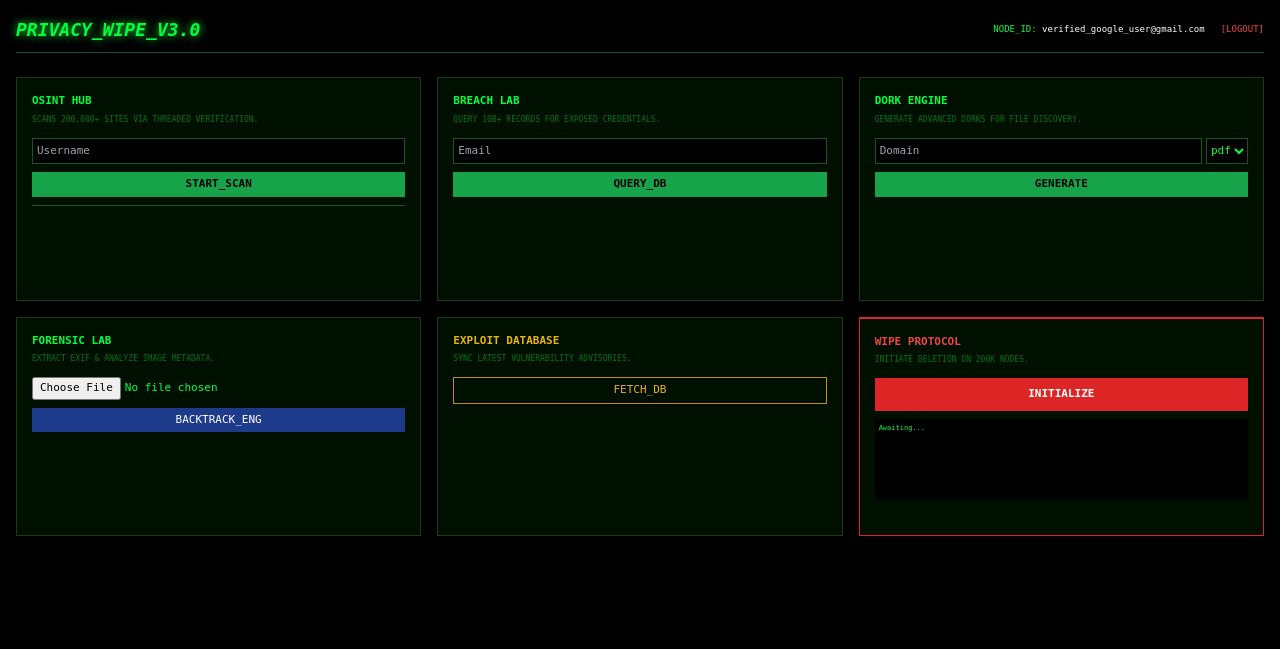
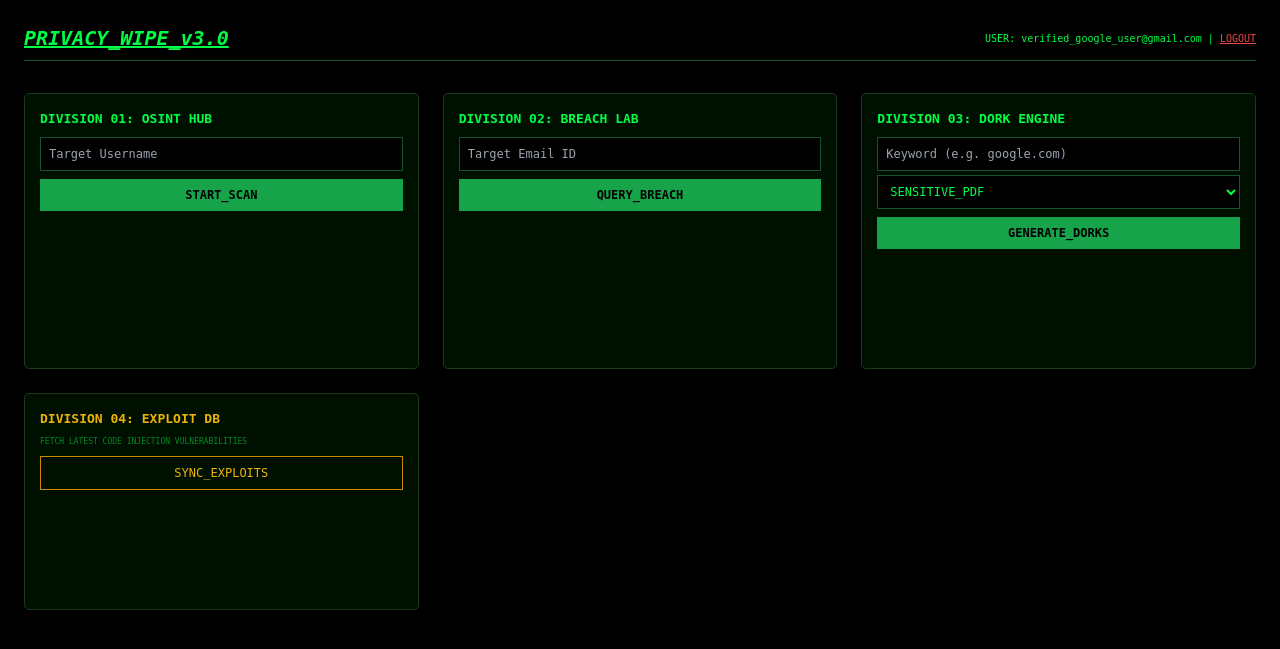
Before and after one commit to uprocks143/PrivacyWipe-Final, a Flask app: page / in a window 1280 px wide. Shown: the top 649 px of the page. Run offline with Flask 3, Linux system fonts and the light colour scheme; the visitor is signed in with stand-in values (Sample User, id 1); some libraries are stand-ins or nearby versions.

Commit message:
Refactor dashboard layout and improve styles
Updated titles and improved styling for dashboard elements. Enhanced input fields and button styles for better user experience. Removed unused sections and added new functionalities.

```diff
--- a/templates/dashboard.html
+++ b/templates/dashboard.html
@@ -1,99 +1,93 @@
-
 <!DOCTYPE html>
 <html>
 <head>
-    <title>DASHBOARD_v3.0</title>
+    <title>DASHBOARD v3.0</title>
     <script src="https://cdn.tailwindcss.com"></script>
     <style>
-        :root { --neon: #00ff41; }
-        body { background: #000; color: var(--neon); font-family: monospace; font-size: 11px; }
-        .cyber-card { border: 1px solid #1a3a1a; background: rgba(0,20,0,0.8); padding: 15px; }
-        .glow { text-shadow: 0 0 8px var(--neon); }
+        body { background: #000; color: #0f4; font-family: monospace; }
+        .cyber-card { border: 1px solid #1a3a1a; background: rgba(0,20,0,0.8); padding: 15px; border-radius: 5px; }
     </style>
 </head>
-<body class="p-4">
-    <div class="flex justify-between items-center mb-6 border-b border-green-900 pb-2">
-        <h1 class="font-bold glow italic text-lg uppercase">Privacy_Wipe_v3.0</h1>
-        <div class="flex items-center gap-4 text-[9px]">
-            <span>NODE_ID: <span class="text-white">{{ session.username }}</span></span>
-            <a href="/logout" class="text-red-500 hover:underline">[LOGOUT]</a>
-        </div>
+<body class="p-6">
+    <div class="flex justify-between items-center mb-8 border-b border-green-900 pb-2">
+        <h1 class="text-xl font-bold italic underline">PRIVACY_WIPE_v3.0</h1>
+        <div class="text-[10px]">USER: {{ session.username }} | <a href="/logout" class="text-red-500 underline">LOGOUT</a></div>
     </div>
 
-    <div class="grid grid-cols-1 md:grid-cols-2 lg:grid-cols-3 gap-4">
+    <div class="grid grid-cols-1 md:grid-cols-2 lg:grid-cols-3 gap-6">
 
         <div class="cyber-card">
-            <h3 class="font-bold mb-1">OSINT HUB</h3>
-            <p class="text-[8px] opacity-40 mb-3">SCANS 200,000+ SITES VIA THREADED VERIFICATION.</p>
-            <input type="text" id="osint_q" placeholder="Username" class="w-full bg-black border border-green-900 p-1 mb-2">
-            <button onclick="runOsint()" class="w-full bg-green-600 text-black font-bold py-1">START_SCAN</button>
-            <div id="osint_out" class="mt-2 h-20 overflow-auto border-t border-green-900 pt-1"></div>
+            <h3 class="font-bold mb-2">DIVISION 01: OSINT HUB</h3>
+            <input type="text" id="osint_q" placeholder="Target Username" class="w-full bg-black border border-green-900 p-2 text-xs mb-2 outline-none">
+            <button onclick="runOsint()" class="w-full bg-green-600 text-black font-bold py-2 text-xs hover:bg-white">START_SCAN</button>
+            <div id="osint_out" class="mt-2 h-24 overflow-auto text-[9px]"></div>
         </div>
 
         <div class="cyber-card">
-            <h3 class="font-bold mb-1">BREACH LAB</h3>
-            <p class="text-[8px] opacity-40 mb-3">QUERY 10B+ RECORDS FOR EXPOSED CREDENTIALS.</p>
-            <input type="email" id="breach_e" placeholder="Email" class="w-full bg-black border border-green-900 p-1 mb-2">
-            <button onclick="runBreach()" class="w-full bg-green-600 text-black font-bold py-1">QUERY_DB</button>
-            <div id="breach_out" class="mt-2"></div>
+            <h3 class="font-bold mb-2">DIVISION 02: BREACH LAB</h3>
+            <input type="email" id="breach_e" placeholder="Target Email ID" class="w-full bg-black border border-green-900 p-2 text-xs mb-2 outline-none">
+            <button onclick="runBreach()" class="w-full bg-green-600 text-black font-bold py-2 text-xs hover:bg-white">QUERY_BREACH</button>
+            <div id="breach_out" class="mt-2 h-24 overflow-auto text-[9px]"></div>
         </div>
 
         <div class="cyber-card">
-            <h3 class="font-bold mb-1">DORK ENGINE</h3>
-            <p class="text-[8px] opacity-40 mb-3">GENERATE ADVANCED DORKS FOR FILE DISCOVERY.</p>
-            <div class="flex gap-1 mb-2">
-                <input type="text" id="dork_k" placeholder="Domain" class="flex-1 bg-black border border-green-900 p-1">
-                <select id="dork_t" class="bg-black border border-green-900"><option>pdf</option><option>log</option></select>
-            </div>
-            <button onclick="runDork()" class="w-full bg-green-600 text-black font-bold py-1">GENERATE</button>
-            <div id="dork_out" class="mt-2 h-20 overflow-auto"></div>
+            <h3 class="font-bold mb-2">DIVISION 03: DORK ENGINE</h3>
+            <input type="text" id="dork_k" placeholder="Keyword (e.g. google.com)" class="w-full bg-black border border-green-900 p-2 text-xs mb-1 outline-none">
+            <select id="dork_t" class="w-full bg-black border border-green-900 p-2 text-xs mb-2">
+                <option value="pdf">SENSITIVE_PDF</option>
+                <option value="log">LOG_FILES</option>
+            </select>
+            <button onclick="runDork()" class="w-full bg-green-600 text-black font-bold py-2 text-xs hover:bg-white">GENERATE_DORKS</button>
+            <div id="dork_out" class="mt-2 h-24 overflow-auto text-[9px]"></div>
         </div>
 
         <div class="cyber-card">
-            <h3 class="font-bold mb-1">FORENSIC LAB</h3>
-            <p class="text-[8px] opacity-40 mb-3">EXTRACT EXIF & ANALYZE IMAGE METADATA.</p>
-            <input type="file" id="fore_f" class="mb-2">
-            <button onclick="runForensic()" class="w-full bg-blue-900 text-white py-1">BACKTRACK_ENG</button>
-            <div id="fore_out" class="mt-2 h-20 overflow-auto text-yellow-500"></div>
+            <h3 class="font-bold mb-2 text-yellow-500">DIVISION 04: EXPLOIT DB</h3>
+            <p class="text-[8px] opacity-50 mb-2">FETCH LATEST CODE INJECTION VULNERABILITIES</p>
+            <button onclick="runExploit()" class="w-full border border-yellow-600 text-yellow-500 py-2 text-xs hover:bg-yellow-600 hover:text-black">SYNC_EXPLOITS</button>
+            <div id="exp_out" class="mt-2 h-24 overflow-auto text-[8px]"></div>
         </div>
 
-        <div class="cyber-card">
-            <h3 class="font-bold mb-1 text-yellow-500">EXPLOIT DATABASE</h3>
-            <p class="text-[8px] opacity-40 mb-3">SYNC LATEST VULNERABILITY ADVISORIES.</p>
-            <button onclick="runExploit()" class="w-full border border-yellow-600 text-yellow-500 py-1">FETCH_DB</button>
-            <div id="exp_out" class="mt-2 h-20 overflow-auto text-[8px]"></div>
-        </div>
-
-        <div class="cyber-card border-t-2 border-red-600">
-            <h3 class="font-bold text-red-500 mb-1">WIPE PROTOCOL</h3>
-            <p class="text-[8px] opacity-40 mb-3">INITIATE DELETION ON 200K NODES.</p>
-            <button onclick="startWipe()" class="w-full bg-red-600 text-white font-black py-2">INITIALIZE</button>
-            <div id="wipe-log" class="mt-2 h-20 bg-black p-1 text-[7px] overflow-auto">Awaiting...</div>
-        </div>
     </div>
 
     <script>
         async function runOsint() {
             const q = document.getElementById('osint_q').value;
+            if(!q) return alert("Username is mandatory!");
             const out = document.getElementById('osint_out');
-            out.innerHTML = "<span class='animate-pulse'>SCANNING_NODES...</span>";
+            out.innerHTML = "Scanning Nodes...";
             const res = await fetch('/api/osint', {method:'POST', headers:{'Content-Type':'application/json'}, body:JSON.stringify({query:q})});
             const data = await res.json();
-            out.innerHTML = data.found.map(s => `<p class='text-white'>> FOUND: ${s}</p>`).join('');
+            out.innerHTML = data.found.length > 0 ? data.found.map(s => `<p class="text-green-400">> FOUND: ${s}</p>`).join('') : "No results.";
         }
+
         async function runBreach() {
-            const e = document.getElementById('breach_e').value;
-            const res = await fetch('/api/breach', {method:'POST', headers:{'Content-Type':'application/json'}, body:JSON.stringify({email:e})});
+            const email = document.getElementById('breach_e').value;
+            if(!email) return alert("Email is mandatory!");
+            const out = document.getElementById('breach_out');
+            out.innerHTML = "Accessing Breach Records...";
+            const res = await fetch('/api/breach', {method:'POST', headers:{'Content-Type':'application/json'}, body:JSON.stringify({email})});
             const data = await res.json();
-            document.getElementById('breach_out').innerHTML = data.success ? `<p class='text-red-500'>EXPOSED IN ${data.result.length} LEAKS</p>` : "SYSTEM_SAFE";
+            out.innerHTML = `<pre class="text-red-400">${JSON.stringify(data, null, 2)}</pre>`;
         }
+
+        async function runDork() {
+            const keyword = document.getElementById('dork_k').value;
+            const type = document.getElementById('dork_t').value;
+            if(!keyword) return alert("Keyword is mandatory!");
+            const out = document.getElementById('dork_out');
+            out.innerHTML = "Generating Dorks...";
+            const res = await fetch('/api/dorks', {method:'POST', headers:{'Content-Type':'application/json'}, body:JSON.stringify({keyword, type})});
+            const data = await res.json();
+            out.innerHTML = data.dorks ? data.dorks.map(d => `<p class="text-blue-300">> ${d}</p>`).join('') : "Error generating dorks.";
+        }
+
         async function runExploit() {
+            const out = document.getElementById('exp_out');
+            out.innerHTML = "Fetching ExploitDB...";
             const res = await fetch('/api/exploit');
             const data = await res.json();
-            document.getElementById('exp_out').innerHTML = data.map(v => `<p class='border-b border-green-900'>ID: ${v.id} - ${v.description.substring(0,30)}...</p>`).join('');
-        }
-        function startWipe() {
-            document.getElementById('wipe-log').innerHTML += "<br>[INFO] Initiating Global Node Deletion...";
+            out.innerHTML = data.map(v => `<p class="border-b border-green-900 pb-1 mb-1">ID: ${v.id}<br>${v.description.substring(0,50)}...</p>`).join('');
         }
     </script>
 </body>
```
